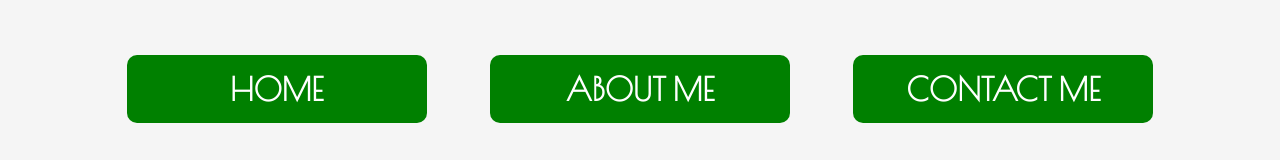
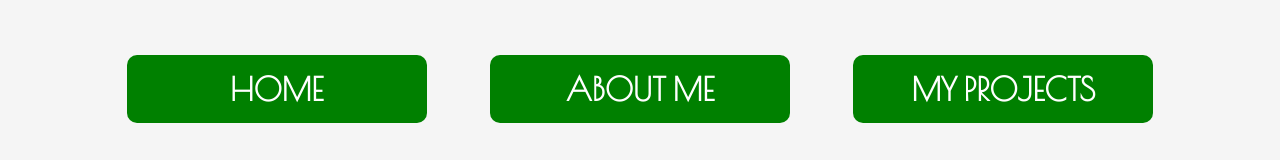
Before and after one commit to zstalkey/zstalkey.github.io, a plain HTML site: page contact.html in a window 1280 px wide. Shown: the part 441-601 px from the top of the page. Drawn offline with nearby package versions, Linux system fonts and the light colour scheme.

Commit message:
Update button information and directory

```diff
--- a/contact.html
+++ b/contact.html
@@ -36,7 +36,7 @@
                             <button class="button" type="button"><a href="page1.html">About Me</a></button>
                     </div>
                     <div class="col">
-                            <button class="button" type="button"><a href="contact.html">Contact Me</a></button>
+                            <button class="button" type="button"><a href="page2.html">My Projects</a></button>
                     </div>
                 </div>
                 <div class="row footer">
```
